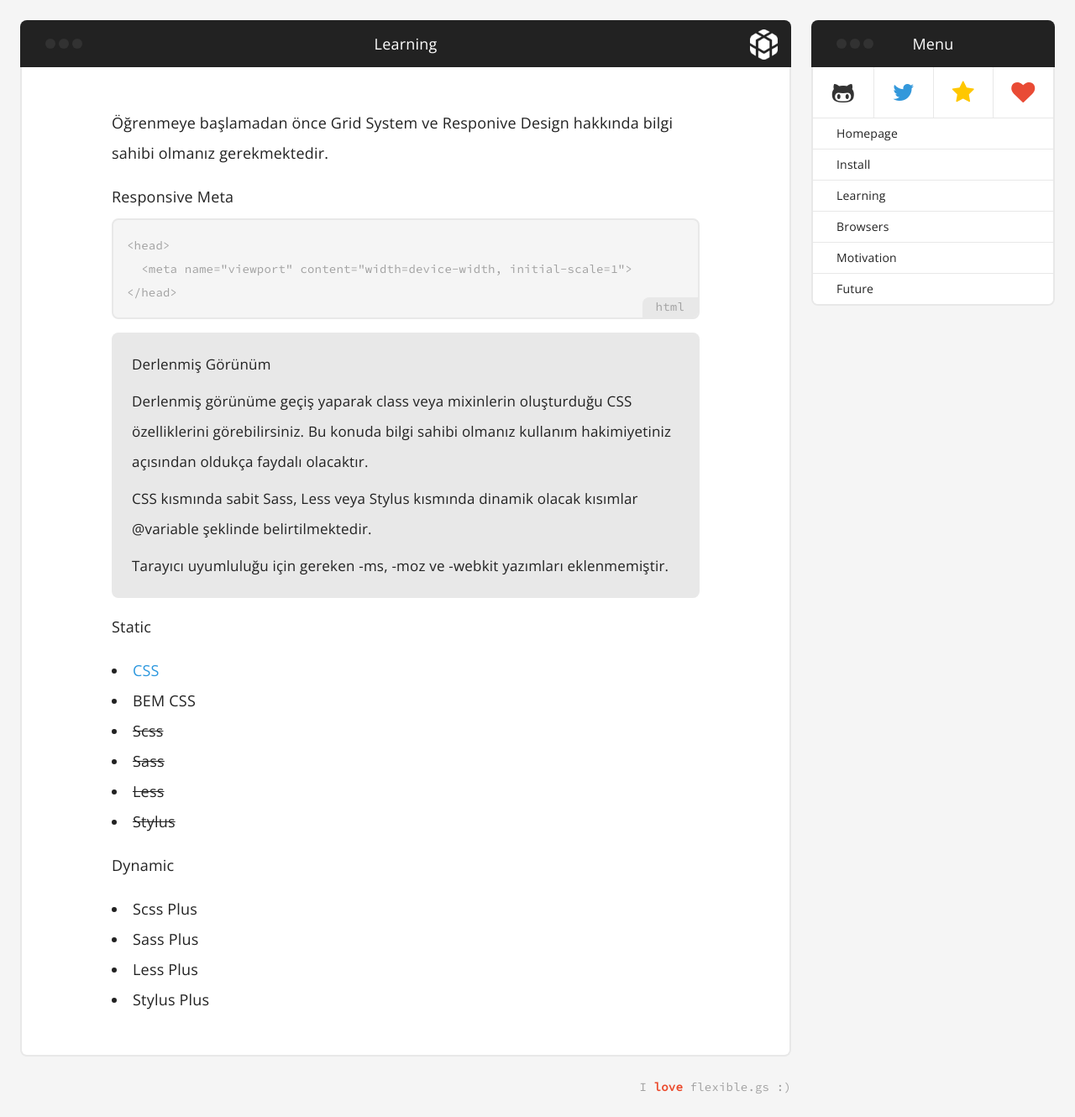
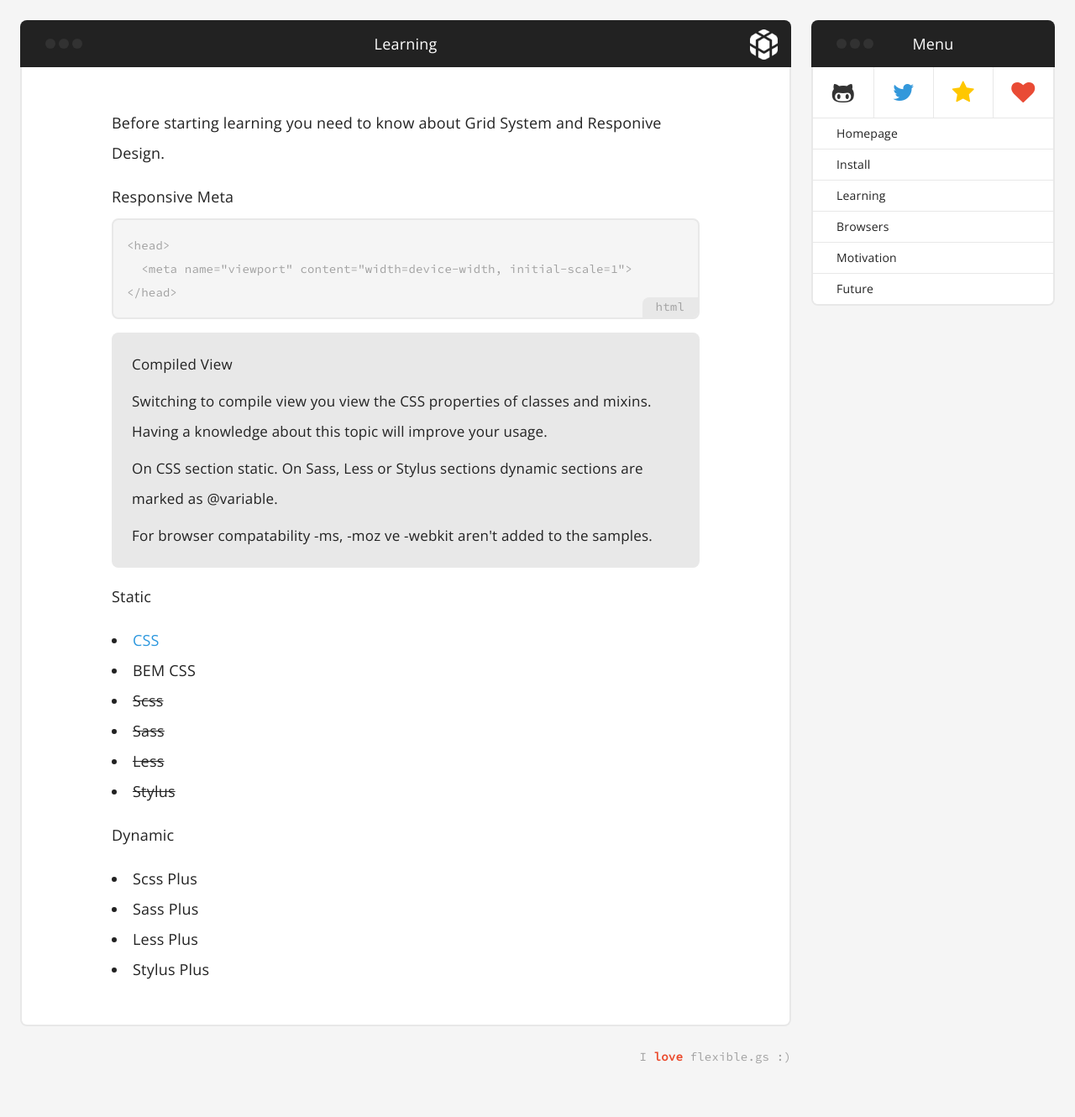
Before and after one commit to dnomak/flexiblegs-website-jekyll-compiled, a Jekyll site: the page built from learning/index.md, in a window 1280 px wide and 1330 px high. Shown: the whole window at 84% size. Built offline with Jekyll 4.4.1, drawn with Linux system fonts in a browser that asks for light colours; comment, search, counter and statistics services are not loaded.

Commit message:
Learning translation complete

```diff
--- a/learning/index.md
+++ b/learning/index.md
@@ -21,7 +21,7 @@ permalink: /learning/
   <div class="dn-browser-body">
     <div class="dn-browser-body__item">
       <div class="dn-content">
-        <p>Öğrenmeye başlamadan önce <b>Grid System</b> ve <b>Responive Design</b> hakkında bilgi sahibi olmanız gerekmektedir.</p>
+        <p>Before starting learning you need to know about <b>Grid System</b> and <b>Responive Design</b>.</p>
         <p><b>Responsive Meta</b></p>
         <pre><div class="dn-tag dn-tag--gray dn-tag--bottom">html</div><!--
           --><div class="comment">&lt;head&gt;<br/><!--
@@ -29,10 +29,11 @@ permalink: /learning/
           -->&lt;/head&gt;</div><!--
         --></pre>
         <div class="is-gray">
-          <p><b>Derlenmiş Görünüm</b></p>
-          <p>Derlenmiş görünüme geçiş yaparak class veya mixinlerin oluşturduğu CSS özelliklerini görebilirsiniz. Bu konuda bilgi sahibi olmanız kullanım hakimiyetiniz açısından oldukça faydalı olacaktır.</p>
-          <p><b>CSS</b> kısmında sabit <b>Sass</b>, <b>Less</b> veya <b>Stylus</b> kısmında dinamik olacak kısımlar <b>@variable</b> şeklinde belirtilmektedir.</p>
-          <p>Tarayıcı uyumluluğu için gereken <b>-ms</b>, <b>-moz</b> ve <b>-webkit</b> yazımları eklenmemiştir.</p>
+          <p><b>Compiled View</b></p>
+          <p>Switching to compile view you view the CSS properties of classes and mixins. Having a knowledge about this topic will improve your
+          usage.</p>
+          <p>On <b>CSS</b> section static. On <b>Sass</b>, <b>Less</b> or <b>Stylus</b> sections dynamic sections are marked as <b>@variable</b>.</p>
+          <p>For browser compatability <b>-ms</b>, <b>-moz</b> ve <b>-webkit</b> aren't added to the samples.</p>
         </div>
         <div class="wrap xl-top xl-gutter-24 xl-2">
           <div class="col">
```
